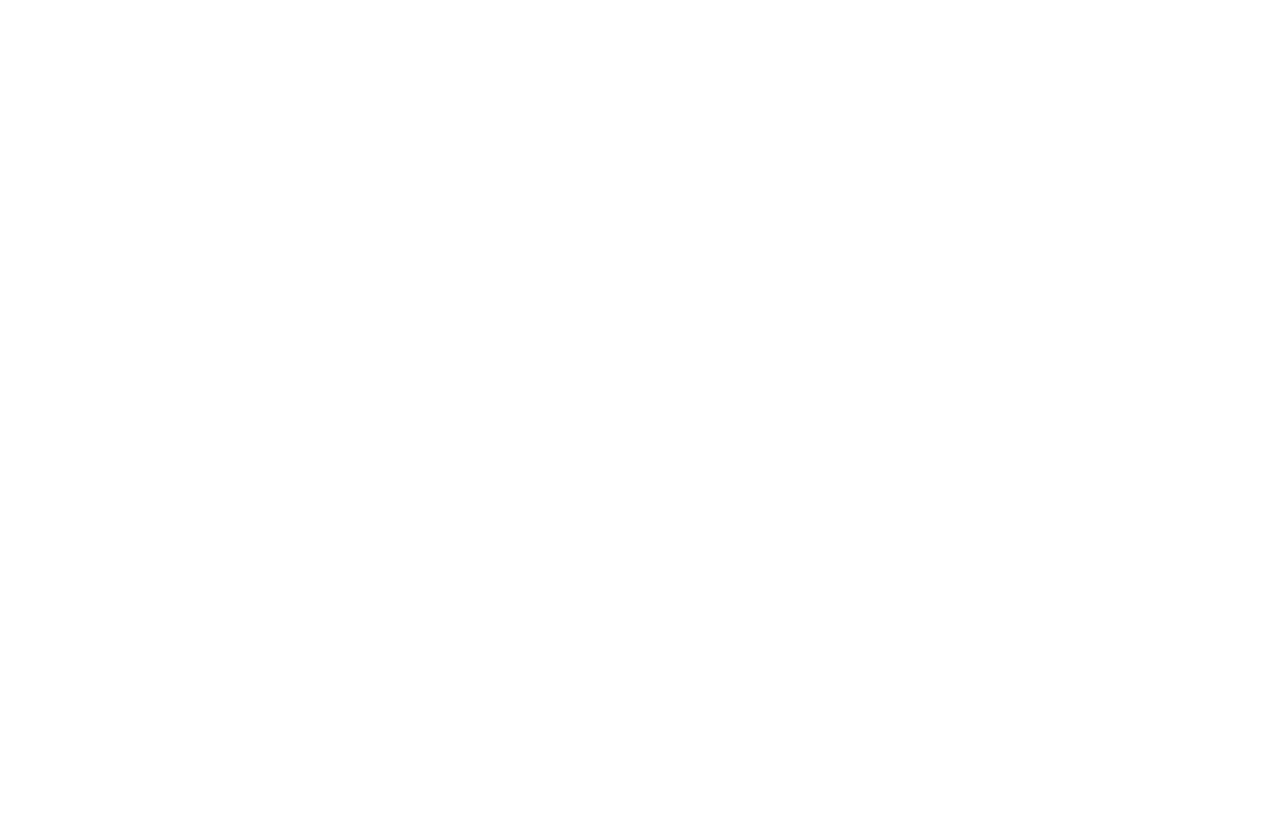
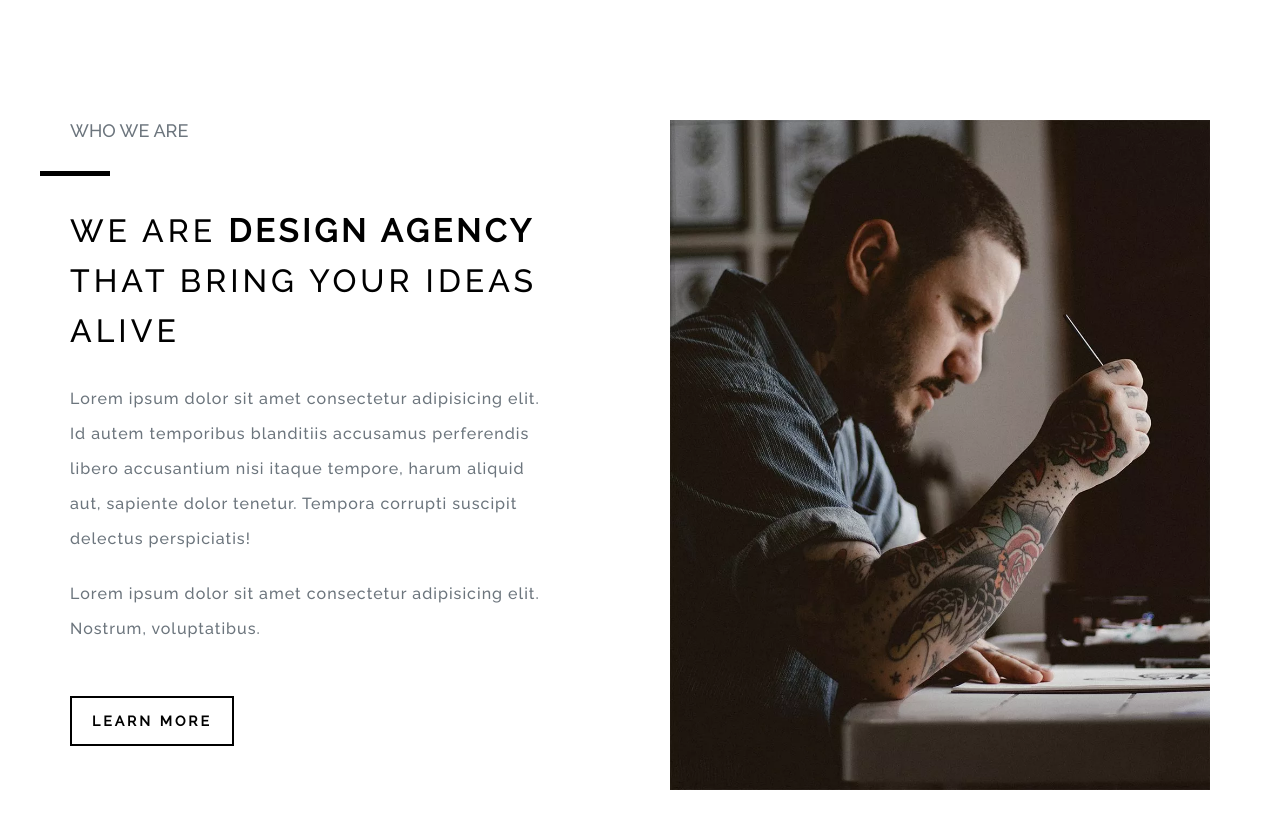
Before and after one commit to Masocher/Dimiour, a Next.js app: page / in a window 1280 px wide. Shown: the part 800-1628 px from the top of the page. Before the commit the page ends 800 px from the top, so only its background shows below. Built offline with nearby package versions, Linux system fonts and the light colour scheme.

Commit message:
Create Home's About Section

```diff
--- /dev/null
+++ b/src/components/about-section.js
@@ -0,0 +1,26 @@
+// assets
+import styles from '../styles/About-section.module.css'
+
+const AboutSection = () => {
+    return (
+        <div className={styles.about_section}>
+            <div className={styles.left_content}>
+                <div className={styles.title_issue}>WHO WE ARE</div>
+
+                <div className={styles.black_box}></div>
+
+                <div className={styles.title_box}>WE ARE <div>DESIGN AGENCY</div> THAT BRING YOUR IDEAS ALIVE</div>
+
+                <div className={styles.description}>Lorem ipsum dolor sit amet consectetur adipisicing elit. Id autem temporibus blanditiis accusamus perferendis libero accusantium nisi itaque tempore, harum aliquid aut, sapiente dolor tenetur. Tempora corrupti suscipit delectus perspiciatis!</div>
+
+                <div className={styles.description}>Lorem ipsum dolor sit amet consectetur adipisicing elit. Nostrum, voluptatibus.</div>
+
+                <div className={styles.learn_more_btn}>LEARN MORE</div>
+            </div>
+
+            <div className={styles.image_box}></div>
+        </div>
+    )
+}
+
+export default AboutSection
--- a/src/pages/index.js
+++ b/src/pages/index.js
@@ -1,12 +1,14 @@
 // components
 import Header from "../components/header"
 import HomeTop from "../components/home-top"
+import AboutSection from "../components/about-section"
 
 export default function Home() {
   return (
     <div className='main_container'>
       <Header />
       <HomeTop />
+      <AboutSection />
     </div>
   )
 }
--- /dev/null
+++ b/src/styles/About-section.module.css
@@ -0,0 +1,71 @@
+.about_section {
+    width: 1140px;
+    margin: 120px auto;
+    display: flex;
+    justify-content: space-between;
+}
+
+.image_box {
+    width: calc(50% - 30px);
+    height: 670px;
+    background-image: url(../../public/images/other/about.jpg);
+    background-size: cover;
+    background-position: center;
+    margin-left: 30px;
+}
+
+.left_content {
+    width: calc(50% - 95px);
+}
+
+.title_issue {
+    font-size: 18px;
+    color: #6c757d;
+}
+
+.black_box {
+    background-color: #000;
+    width: 70px;
+    height: 5px;
+    position: relative;
+    right: 30px;
+    margin: 30px 0;
+}
+
+.title_box {
+    font-size: 32px;
+    margin-bottom: 25px;
+    font-weight: 100;
+    letter-spacing: 4px;
+    line-height: 50px;
+}
+
+.title_box div {
+    display: inline;
+    font-weight: bold;
+}
+
+.description {
+    margin-bottom: 20px;
+    color: #6c757d;
+    line-height: 35px;
+    letter-spacing: 1px;
+}
+
+.learn_more_btn {
+    margin-top: 50px;
+    padding: 15px 20px;
+    background-color: #fff;
+    border: 2px solid #000;
+    color: #000;
+    cursor: pointer;
+    transition: .2s;
+    font-weight: bold;
+    letter-spacing: 3px;
+    width: fit-content;
+    font-size: 14px;
+}
+.learn_more_btn:hover {
+    background-color: #000;
+    color: #fff;
+}
--- a/src/styles/Header.module.css
+++ b/src/styles/Header.module.css
@@ -1,6 +1,6 @@
 .header {
     width: calc(100% - 60px);
-    position: fixed;
+    position: absolute;
     top: 0;
     left: 0;
     padding: 20px 30px;
```
Also changed, not shown: public/images/other/about.jpg (added).
